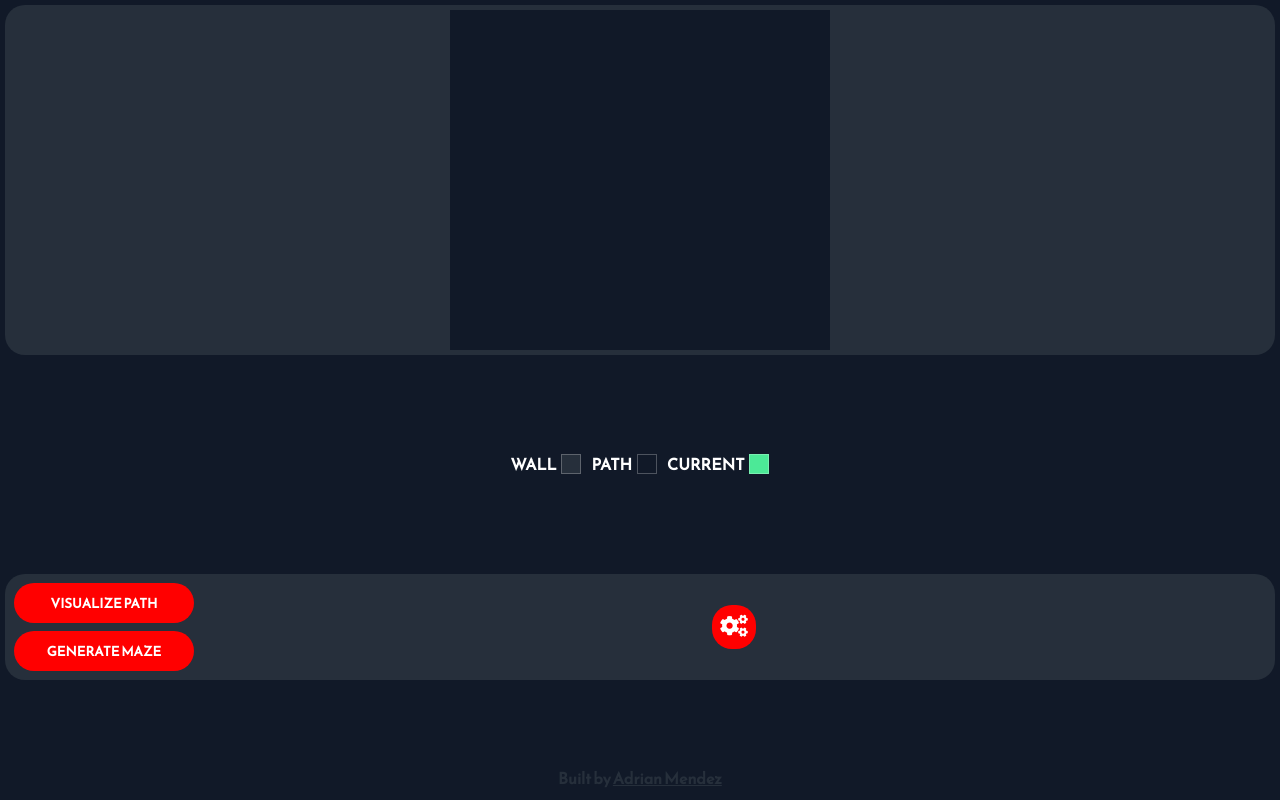
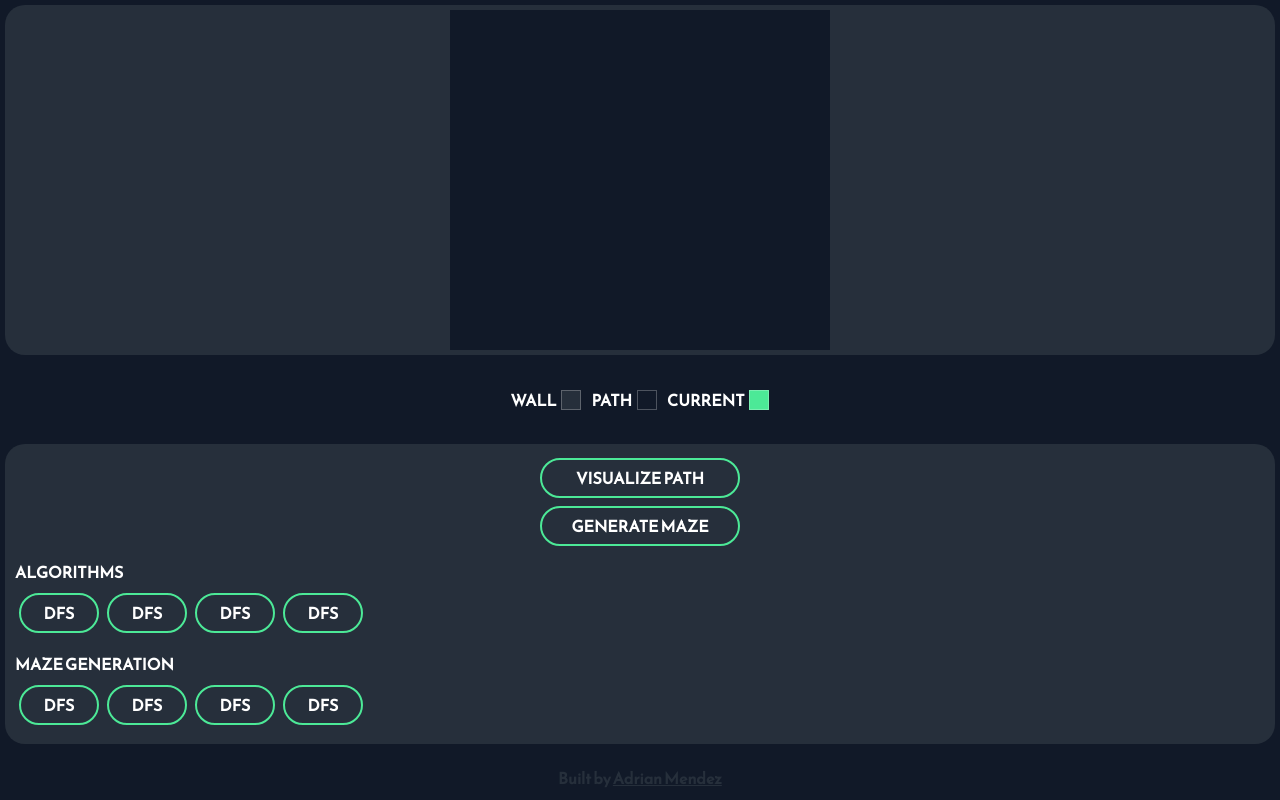
Before and after one commit to adrianmendez03/pathfinder, a React (Create React App) app: page / in a window 1280 px wide. Built offline with nearby package versions, Linux system fonts and the light colour scheme.

Commit message:
Updated menu stylings

```diff
--- a/src/components/button/Button.css
+++ b/src/components/button/Button.css
@@ -1,8 +1,13 @@
+@import "../../styles/variables.css";
 .button {
   height: 40px;
-  width: 180px;
+  width: 200px;
   margin: 4px;
-  background-color: red;
   border-radius: 20px;
   text-transform: uppercase;
+  font-size: 16px;
 }
+
+.button--accent-outline {
+  border: 2px solid var(--accent);
+}
--- a/src/components/button/index.tsx
+++ b/src/components/button/index.tsx
@@ -5,16 +5,23 @@ import "./Button.css"
 interface Props {
   text?: string
   icon?: string
+  class: string
   callback: (event?: React.MouseEvent<HTMLButtonElement, MouseEvent>) => void
 }
 
 const Button: React.FC<Props> = (props) => {
   return props.text ? (
-    <button className="button" onClick={(event) => props.callback(event)}>
+    <button
+      className={`button ${props.class}`}
+      onClick={(event) => props.callback(event)}
+    >
       {props.text}
     </button>
   ) : (
-    <button className="button" onClick={(event) => props.callback(event)}>
+    <button
+      className={`button ${props.class}`}
+      onClick={(event) => props.callback(event)}
+    >
       <i className={props.icon}></i>
     </button>
   )
--- a/src/components/menu/Menu.css
+++ b/src/components/menu/Menu.css
@@ -2,20 +2,32 @@
 
 .menu {
   background-color: var(--secondary);
-  padding: 5px;
+  padding: 10px;
+  text-transform: uppercase;
+  overflow-y: auto;
 }
 
-.menu .flex--col:last-child {
-  width: 100%;
+.menu .flex--col {
+  justify-content: center;
   align-items: center;
-  justify-content: center;
 }
 
-.menu .flex--col:last-child .button {
-  width: 44px;
-  height: 44px;
+.menu .menu__inputs {
+  width: 100%;
+  margin: 5px 0;
 }
 
-.menu .flex--col:last-child .button i {
-  font-size: 22px;
+.menu .menu__inputs p {
+  font-size: 16px;
+  margin: 5px 0;
 }
+
+.menu .menu__inputs ul {
+  margin: 0;
+  overflow-x: auto;
+}
+
+.menu .menu__inputs ul .button {
+  min-width: 80px;
+  width: min-content;
+}
--- /dev/null
+++ b/src/components/menu/buttons.ts
@@ -0,0 +1,2 @@
+export const mazes = ["DFS", "DFS", "DFS", "DFS"]
+export const algos = ["DFS", "DFS", "DFS", "DFS"]
--- a/src/components/menu/index.tsx
+++ b/src/components/menu/index.tsx
@@ -1,6 +1,7 @@
 import React, { useState } from "react"
+
 import { dfs } from "../../algos/maze/dfs"
-
+import { mazes, algos } from "./buttons"
 import Button from "../button"
 import "./Menu.css"
 
@@ -28,14 +29,43 @@ const Menu: React.FC<Props> = (props) => {
     }
   }
 
+  const renderButtons = (buttons: string[]) => {
+    return buttons.map((button, index) => {
+      return (
+        <li key={index}>
+          <Button
+            callback={() => console.log("bruh")}
+            text={button}
+            class="button--accent-outline"
+          />
+        </li>
+      )
+    })
+  }
+
   return (
-    <section className="menu flex--row rounded-corners">
+    <section className="menu flex--col rounded-corners">
       <section className="flex--col">
-        <Button callback={generateMaze} text="Visualize Path" />
-        <Button callback={generateMaze} text="Generate Maze" />
+        <Button
+          callback={generateMaze}
+          text="Visualize Path"
+          class="button--accent-outline"
+        />
+        <Button
+          callback={generateMaze}
+          text="Generate Maze"
+          class="button--accent-outline"
+        />
       </section>
       <section className="flex--col">
-        <Button callback={generateMaze} icon="fas fa-cogs" />
+        <section className="menu__inputs">
+          <p>Algorithms</p>
+          <ul className="flex--row">{algos && renderButtons(algos)}</ul>
+        </section>
+        <section className="menu__inputs">
+          <p>Maze Generation</p>
+          <ul className="flex--row">{mazes && renderButtons(mazes)}</ul>
+        </section>
       </section>
     </section>
   )
```
